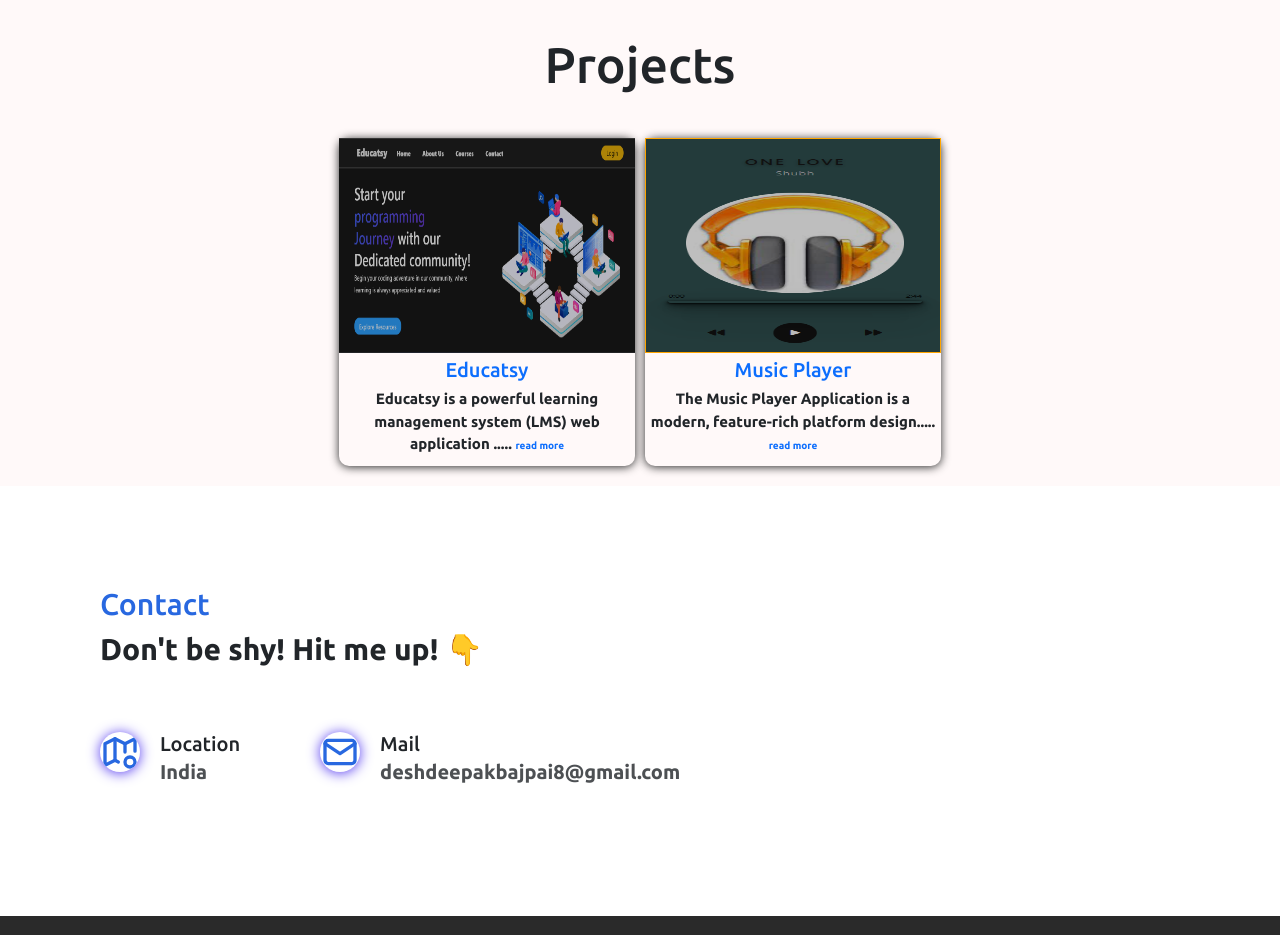
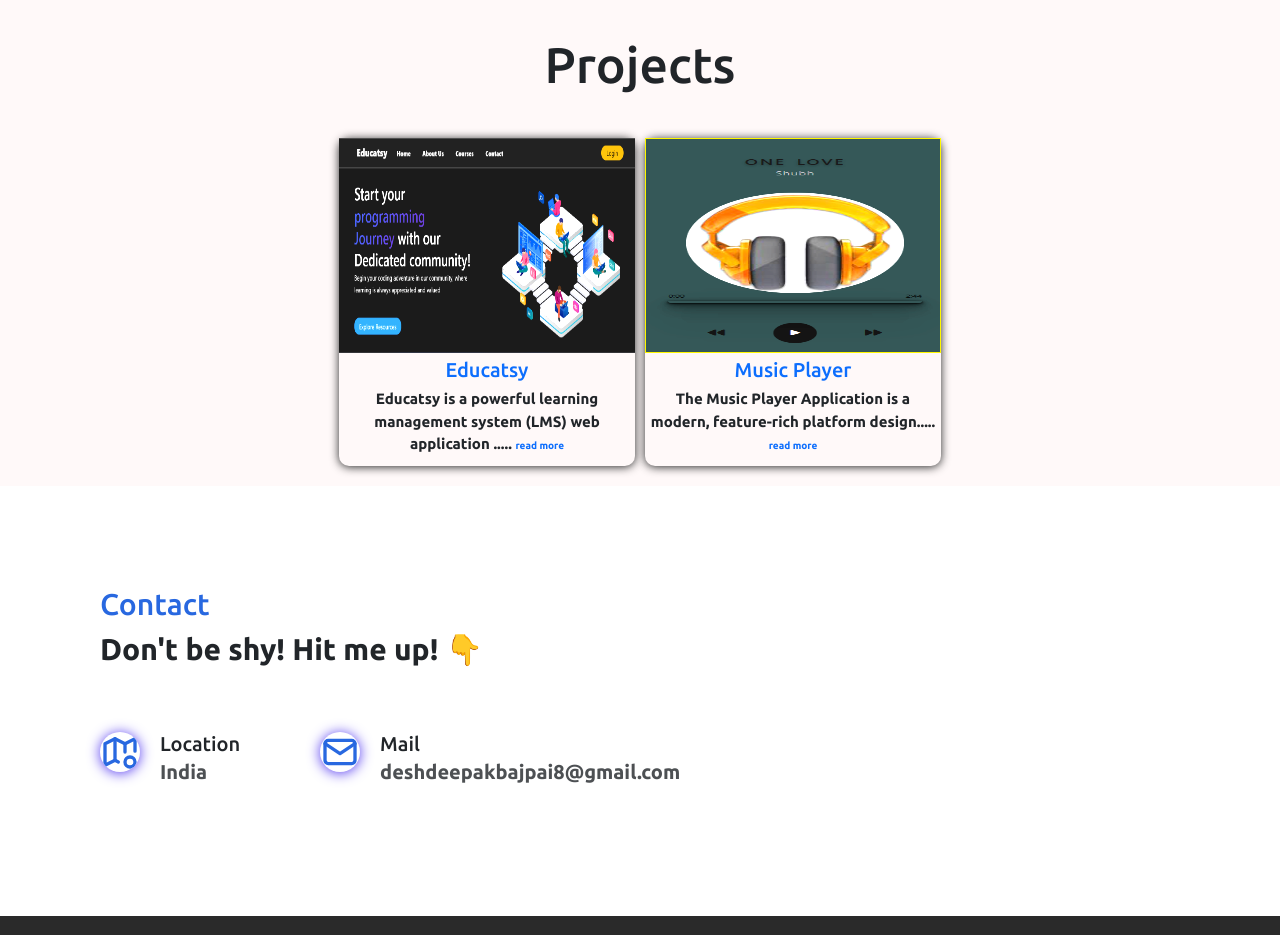
Before and after one commit to Deepak-cell311/Portfolio, a React (Vite) app: page / in a window 1280 px wide. Shown: the part 1240-2175 px from the top of the page. Built offline with nearby package versions, Linux system fonts and the light colour scheme.

Commit message:
Update index.css

```diff
--- a/src/index.css
+++ b/src/index.css
@@ -198,6 +198,7 @@ footer {
     height: 215px;
     width: 296px;
     object-fit:fill;
+    filter: brightness(1.5);
 
   }
   .project-card a{
```
